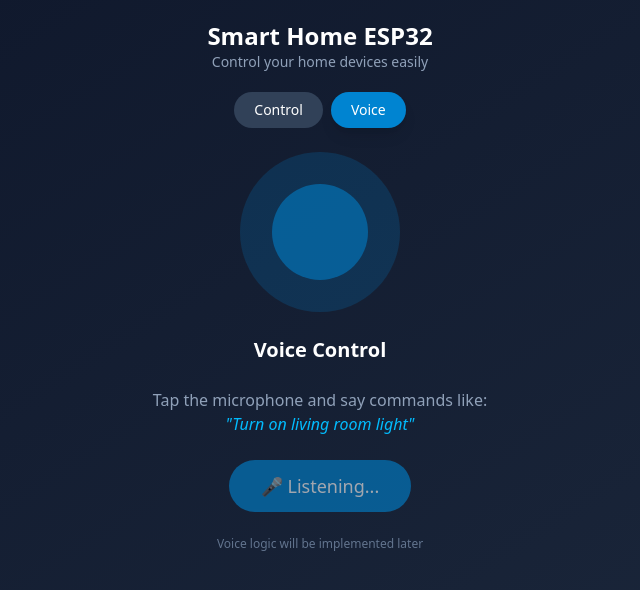
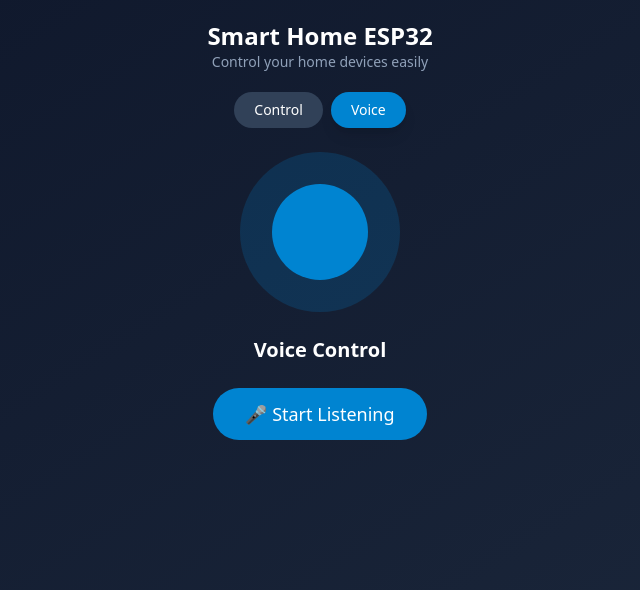
Before and after one commit to Salwa-pratama/smart-home, a Next.js app: page / in a window 1280 px wide. Both pictures are taken after a click on the button "Voice". Shown: the top 590 px of the page, without its empty margins (320-960 px from the left). Built offline with nearby package versions, Linux system fonts and the light colour scheme.

Commit message:
kelarin vitur alexa voice

```diff
--- a/app/page.tsx
+++ b/app/page.tsx
@@ -138,29 +138,133 @@ function ControlCard({ title, endpoint, color }: ControlCardProps) {
 }
 
 function VoicePanel() {
+  const [listening, setListening] = useState(false);
+  const [transcript, setTranscript] = useState("");
+  const [error, setError] = useState("");
+  const [response, setResponse] = useState("");
+
+  const speak = (text: string, callback?: () => void) => {
+    const utterance = new SpeechSynthesisUtterance(text);
+    utterance.lang = "id-ID";
+    utterance.pitch = 1.2;
+    utterance.rate = 1;
+
+    // coba cari suara cewek
+    const voices = window.speechSynthesis.getVoices();
+    const femaleVoice = voices.find(
+      (v) => v.lang === "id-ID" && v.name.toLowerCase().includes("female"),
+    );
+    if (femaleVoice) utterance.voice = femaleVoice;
+
+    utterance.onend = () => callback && callback();
+    window.speechSynthesis.speak(utterance);
+  };
+
+  const sendToESP = async (text: string) => {
+    try {
+      const res = await fetch("http://192.168.1.13:80/voice", {
+        method: "POST",
+        headers: {
+          "Content-Type": "text/plain",
+        },
+        body: text,
+      });
+
+      const result = await res.text();
+      setResponse(result);
+
+      // bacain respon ESP
+      speak(result);
+    } catch {
+      setError("❌ Gagal mengirim perintah ke ESP32");
+    }
+  };
+
+  const startListening = () => {
+    setError("");
+    setResponse("");
+
+    const SpeechRecognition =
+      (window as any).SpeechRecognition ||
+      (window as any).webkitSpeechRecognition;
+
+    if (!SpeechRecognition) {
+      setError("❌ Browser tidak mendukung Voice Recognition");
+      return;
+    }
+
+    const recognition = new SpeechRecognition();
+    recognition.lang = "id-ID";
+    recognition.interimResults = false;
+    recognition.continuous = false;
+
+    recognition.onstart = () => {
+      setListening(true);
+      setTranscript("");
+    };
+
+    recognition.onresult = (event: any) => {
+      const text = event.results[0][0].transcript;
+      setTranscript(text);
+
+      // Alexa ngomong dulu, baru fetch
+      speak("Oke bang, permintaan akan segera diproses", () => {
+        setTimeout(() => {
+          sendToESP(text);
+        }, 800); // delay 0.8 detik
+      });
+    };
+
+    recognition.onerror = () => {
+      setError("❌ Gagal mendeteksi suara");
+      setListening(false);
+    };
+
+    recognition.onend = () => {
+      setListening(false);
+    };
+
+    recognition.start();
+  };
+
   return (
     <div className="flex flex-col items-center justify-center gap-6 text-center">
+      {/* Mic */}
       <div className="w-40 h-40 rounded-full bg-sky-600/20 flex items-center justify-center">
-        <div className="w-24 h-24 rounded-full bg-sky-600 animate-pulse" />
+        <div
+          className={`w-24 h-24 rounded-full bg-sky-600 ${
+            listening ? "animate-pulse" : ""
+          }`}
+        />
       </div>
 
       <h2 className="text-xl font-semibold">Voice Control</h2>
-      <p className="text-slate-400 max-w-sm">
-        Tap the microphone and say commands like:
-        <br />
-        <span className="italic text-sky-400">"Turn on living room light"</span>
-      </p>
 
       <button
-        className="bg-sky-600 px-8 py-3 rounded-full text-lg font-medium opacity-60 cursor-not-allowed"
-        disabled
+        onClick={startListening}
+        disabled={listening}
+        className={`px-8 py-3 rounded-full text-lg font-medium transition
+          ${
+            listening
+              ? "bg-slate-600 cursor-not-allowed"
+              : "bg-sky-600 hover:opacity-90"
+          }`}
       >
-        🎤 Listening...
+        🎤 {listening ? "Listening..." : "Start Listening"}
       </button>
 
-      <p className="text-xs text-slate-500">
-        Voice logic will be implemented later
-      </p>
+      {transcript && (
+        <div className="bg-slate-800 p-4 rounded-lg max-w-md">
+          <p className="text-slate-400 text-xs mb-1">Kamu bilang:</p>
+          <p className="text-sky-400 font-medium">"{transcript}"</p>
+        </div>
+      )}
+
+      {response && (
+        <p className="text-emerald-400 text-sm font-medium">{response}</p>
+      )}
+
+      {error && <p className="text-red-400 text-sm">{error}</p>}
     </div>
   );
 }
```
